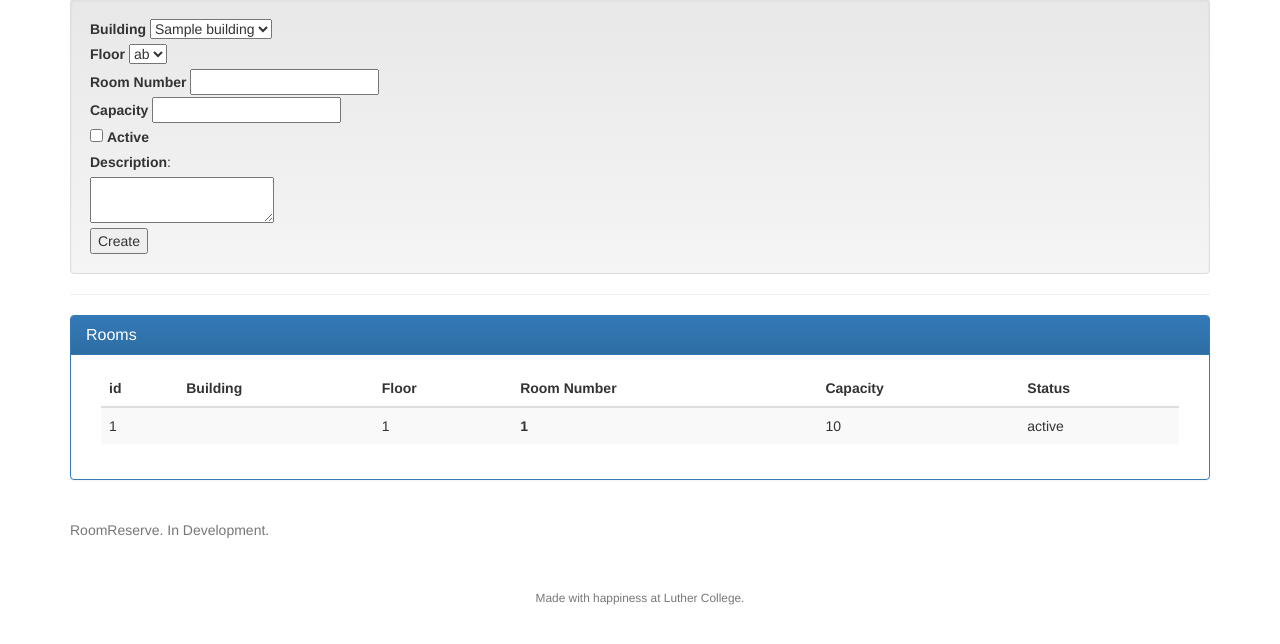
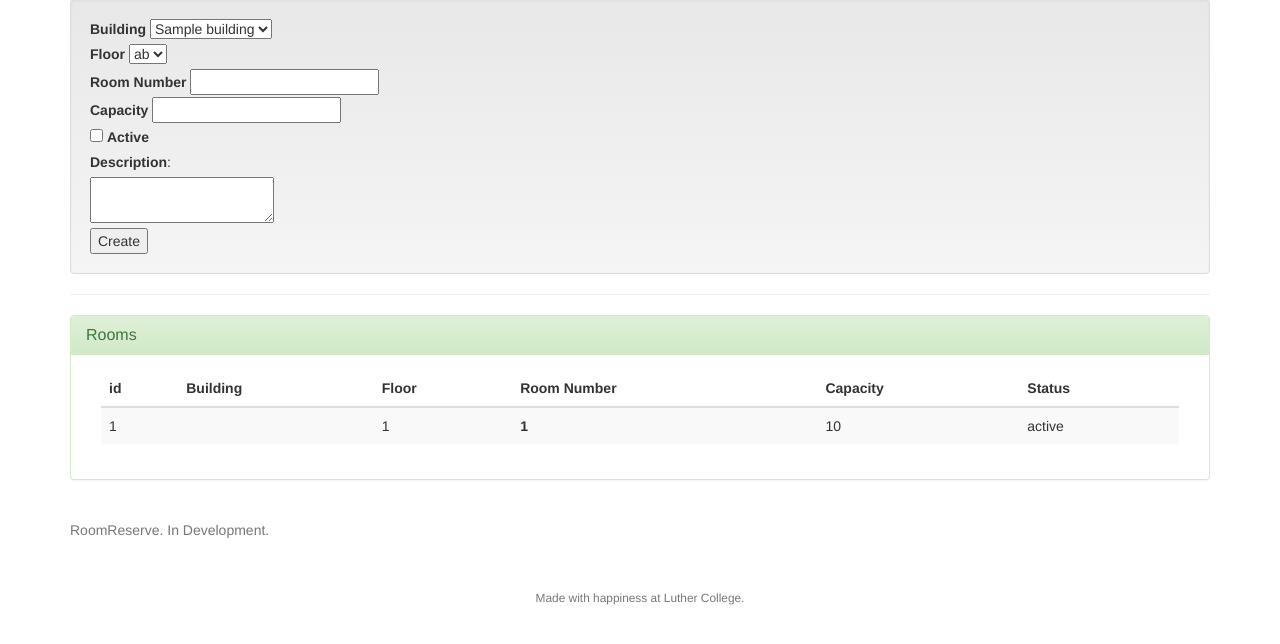
Before and after one commit to RoomReserve/RoomReserve, a Flask app: page /admin/rooms in a window 1280 px wide. Shown: the part 73-717 px from the top of the page. Run offline with Flask 2, Linux system fonts and the light colour scheme; a user stored in the database is signed in; tables that the repository leaves empty hold one stand-in row (values such as "Sample post"); some libraries are stand-ins or nearby versions.

Commit message:
Add success panel

```diff
--- a/RoomReserve/templates/listrooms.html
+++ b/RoomReserve/templates/listrooms.html
@@ -34,7 +34,7 @@
 <hr />
 
 
-<div class="panel panel-primary col-md">
+<div class="panel panel-success col-md">
   <div class="panel-heading">
     <h3 class="panel-title">Rooms</h3>
   </div>
```
